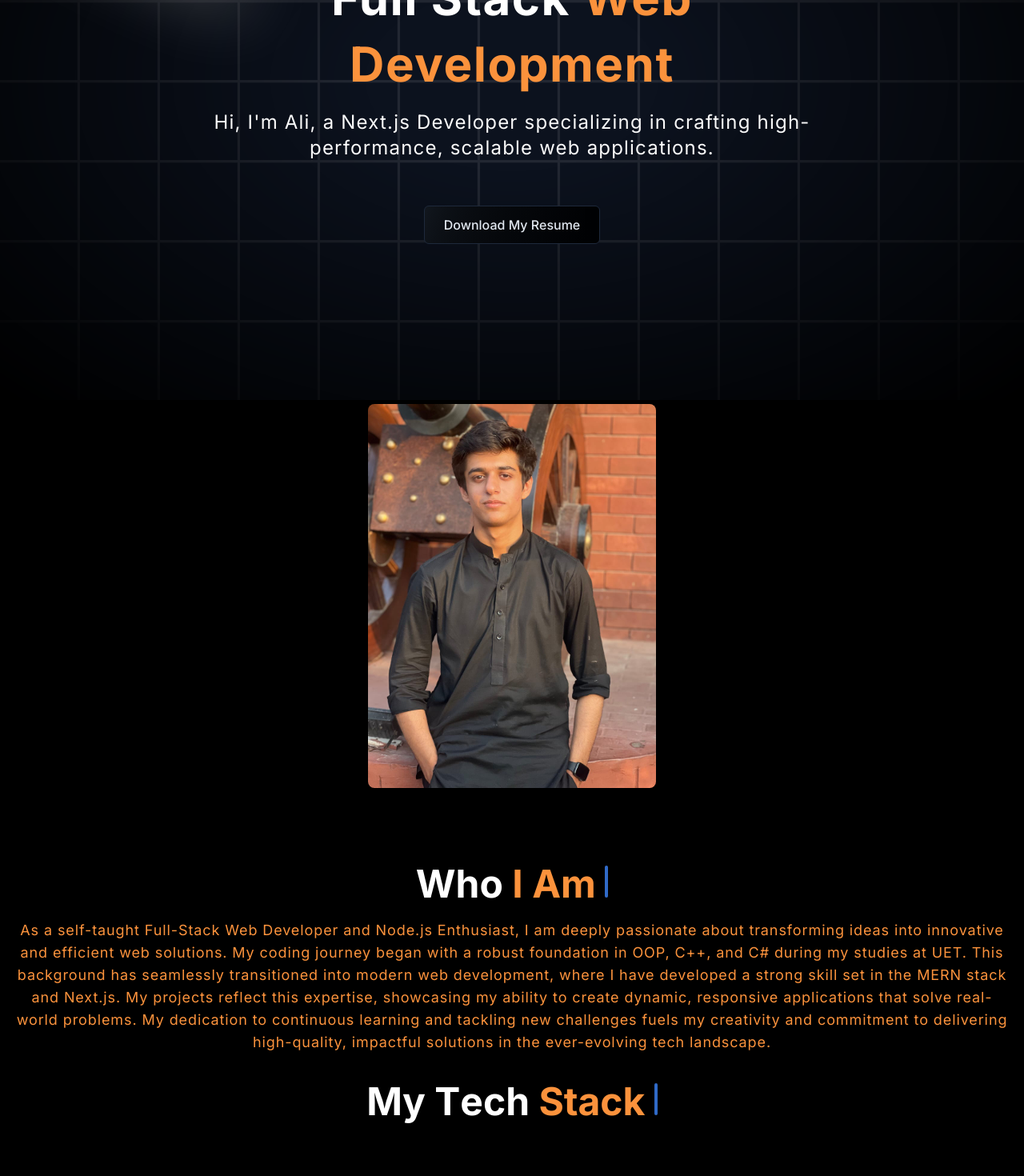
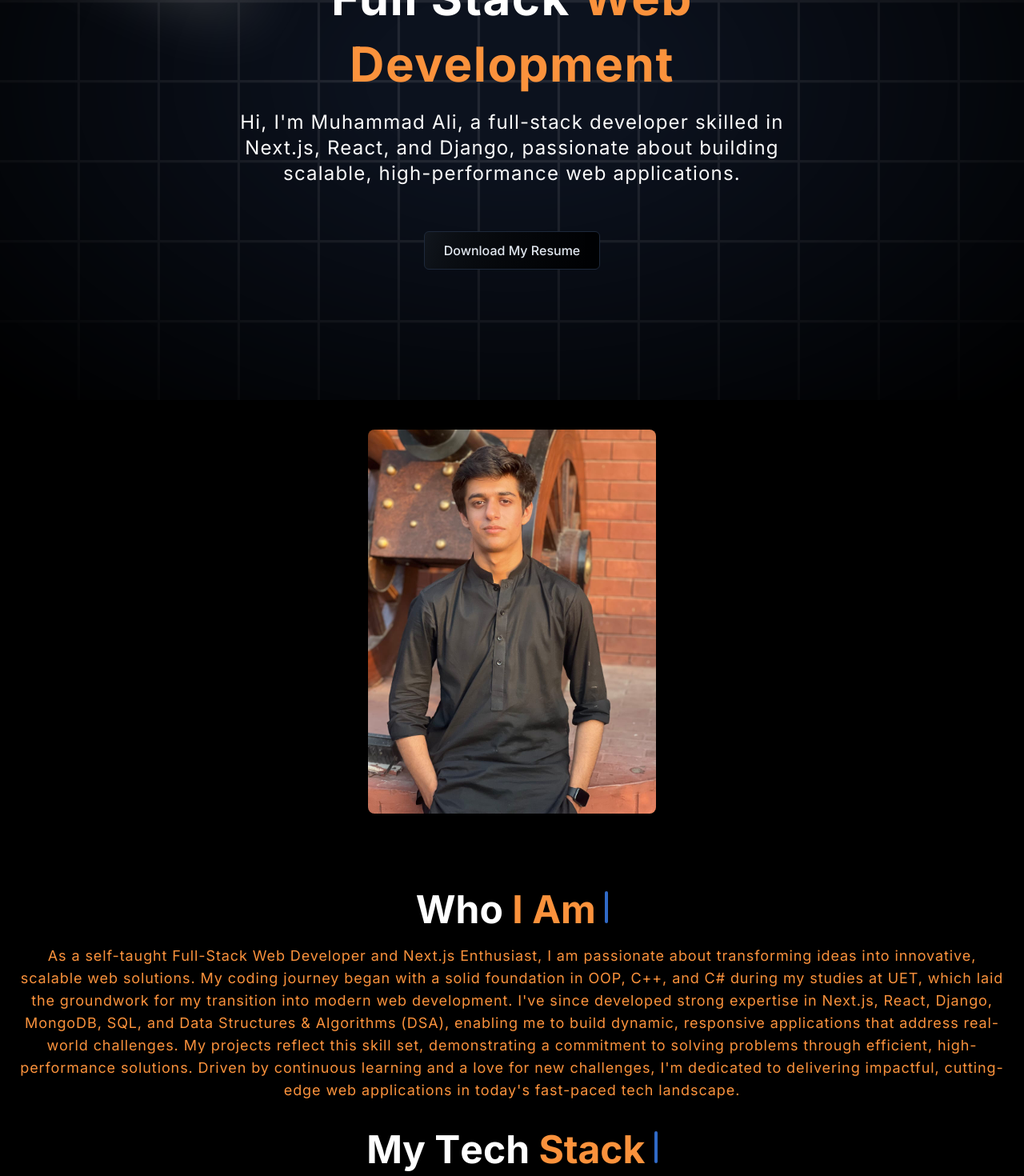
Before and after one commit to aallliiii/nextPortfolio, a Next.js app: page / in a window 1280 px wide. Shown: the part 300-1770 px from the top of the page at 80% size. Built offline with nearby package versions, Linux system fonts and the light colour scheme.

Commit message:
Updating

```diff
--- a/components/Description.tsx
+++ b/components/Description.tsx
@@ -26,17 +26,19 @@ const Description = () => {
 
       <div className="p-5">
         <p className="text-center md:tracking-wider mb-4 text-sm md:text-lg text-orange-400">
-          As a self-taught Full-Stack Web Developer and Node.js Enthusiast, I am
-          deeply passionate about transforming ideas into innovative and
-          efficient web solutions. My coding journey began with a robust
-          foundation in OOP, C++, and C# during my studies at UET. This
-          background has seamlessly transitioned into modern web development,
-          where I have developed a strong skill set in the MERN stack and
-          Next.js. My projects reflect this expertise, showcasing my ability to
-          create dynamic, responsive applications that solve real-world
-          problems. My dedication to continuous learning and tackling new
-          challenges fuels my creativity and commitment to delivering
-          high-quality, impactful solutions in the ever-evolving tech landscape.
+          As a self-taught Full-Stack Web Developer and Next.js Enthusiast, I am
+          passionate about transforming ideas into innovative, scalable web
+          solutions. My coding journey began with a solid foundation in OOP,
+          C++, and C# during my studies at UET, which laid the groundwork for my
+          transition into modern web development. I&apos;ve since developed
+          strong expertise in Next.js, React, Django, MongoDB, SQL, and Data
+          Structures & Algorithms (DSA), enabling me to build dynamic,
+          responsive applications that address real-world challenges. My
+          projects reflect this skill set, demonstrating a commitment to solving
+          problems through efficient, high-performance solutions. Driven by
+          continuous learning and a love for new challenges, I&apos;m dedicated
+          to delivering impactful, cutting-edge web applications in today&apos;s
+          fast-paced tech landscape.
         </p>
       </div>
     </div>
--- a/components/Hero.tsx
+++ b/components/Hero.tsx
@@ -37,8 +37,9 @@ const Hero = () => {
               />
 
               <p className="text-center md:tracking-wider mb-4 text-sm md:text-lg lg:text-2xl">
-                Hi, I&apos;m Ali, a Next.js Developer specializing in crafting
-                high-performance, scalable web applications.
+                Hi, I&apos;m Muhammad Ali, a full-stack developer skilled in Next.js,
+                React, and Django, passionate about building scalable,
+                high-performance web applications.
               </p>
               <DownloadButton />
             </div>
--- a/components/TechStack.tsx
+++ b/components/TechStack.tsx
@@ -85,6 +85,14 @@ export function TechStack() {
 
           <EvervaultCard text="Bootstrap" />
         </div>
+        <div className="border border-black/[0.2] dark:border-white/[0.2] flex flex-col items-start max-w-sm mx-auto p-4 relative h-[30rem]">
+          <Icon className="absolute h-6 w-6 -top-3 -left-3 dark:text-white text-black" />
+          <Icon className="absolute h-6 w-6 -bottom-3 -left-3 dark:text-white text-black" />
+          <Icon className="absolute h-6 w-6 -top-3 -right-3 dark:text-white text-black" />
+          <Icon className="absolute h-6 w-6 -bottom-3 -right-3 dark:text-white text-black" />
+
+          <EvervaultCard text="Django" />
+        </div>
       </div>
     </>
   );
```
